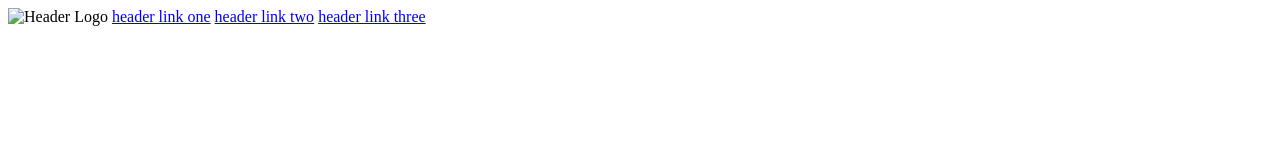
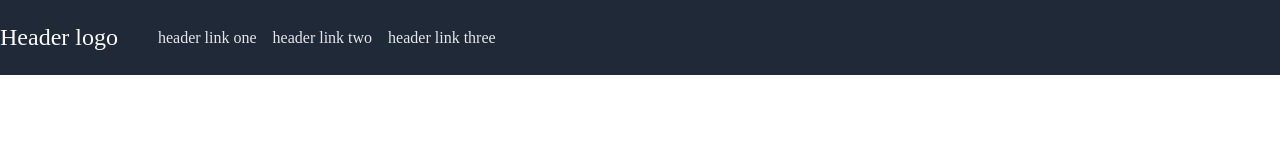
Before and after one commit to Jordan8wayman/Landing-page, a plain HTML site: page index.html in a window 1280 px wide. Drawn offline with Linux system fonts and the light colour scheme.

Commit message:
NAV BAR
Beginning of building the nav bar
the nav bar is sat in the main container then in the hero container.
nested inide the nav bar is the header logo and then the header links.

```diff
--- a/index.html
+++ b/index.html
@@ -4,18 +4,25 @@
     <meta charset="UTF-8">
     <meta http-equiv="X-UA-Compatible" content="IE=edge">
     <meta name="viewport" content="width=device-width, initial-scale=1.0">
+    <link rel="stylesheet" href="style.css">
     <title>Document</title>
 </head>
 <body>
     <div class="container">
-        <div class="Header">
-            <img src="#" alt="Header Logo">
-                <a href="#">header link one</a>
-                <a href="#">header link two</a>
-                <a href="#">header link three</a>
+        <div class="hero">
+            <nav>
+                <div class="navbar">
+                    <div class="header-logo">
+                        <p>Header logo</p>
+                    </div>
+                        <ul class="header-links">
+                            <li><a href="#">header link one</a></li>
+                            <li><a href="#">header link two</a></li>
+                            <li><a href="#">header link three</a></li>
+                        </ul>
+                </div>
+            </nav>
         </div>
-
-
     </div>
 </body>
 </html>
--- a/style.css
+++ b/style.css
@@ -1,4 +1,34 @@
-.container {
+body {
+    margin: 0;
+}
+
+.hero {
+    background-color: #1F2937;
     display: flex;
-    flex-direction: column;
+    justify-content: space-between;
 }
+
+.navbar {
+    background-color: #1F2937;
+    display: flex;
+    justify-content: space-between;
+    align-items: center;
+}
+
+.header-links {
+    color: #E5E7EB;
+    gap: 16px;
+    display: flex;
+    justify-content: space-between;
+    list-style: none;
+}
+
+a:link, a:visited, a:hover {
+    text-decoration: none;
+    color: #E5E7EB;
+}
+
+.header-logo {
+    font-size: 24px;
+    color: #F9FAF8;
+}
```
